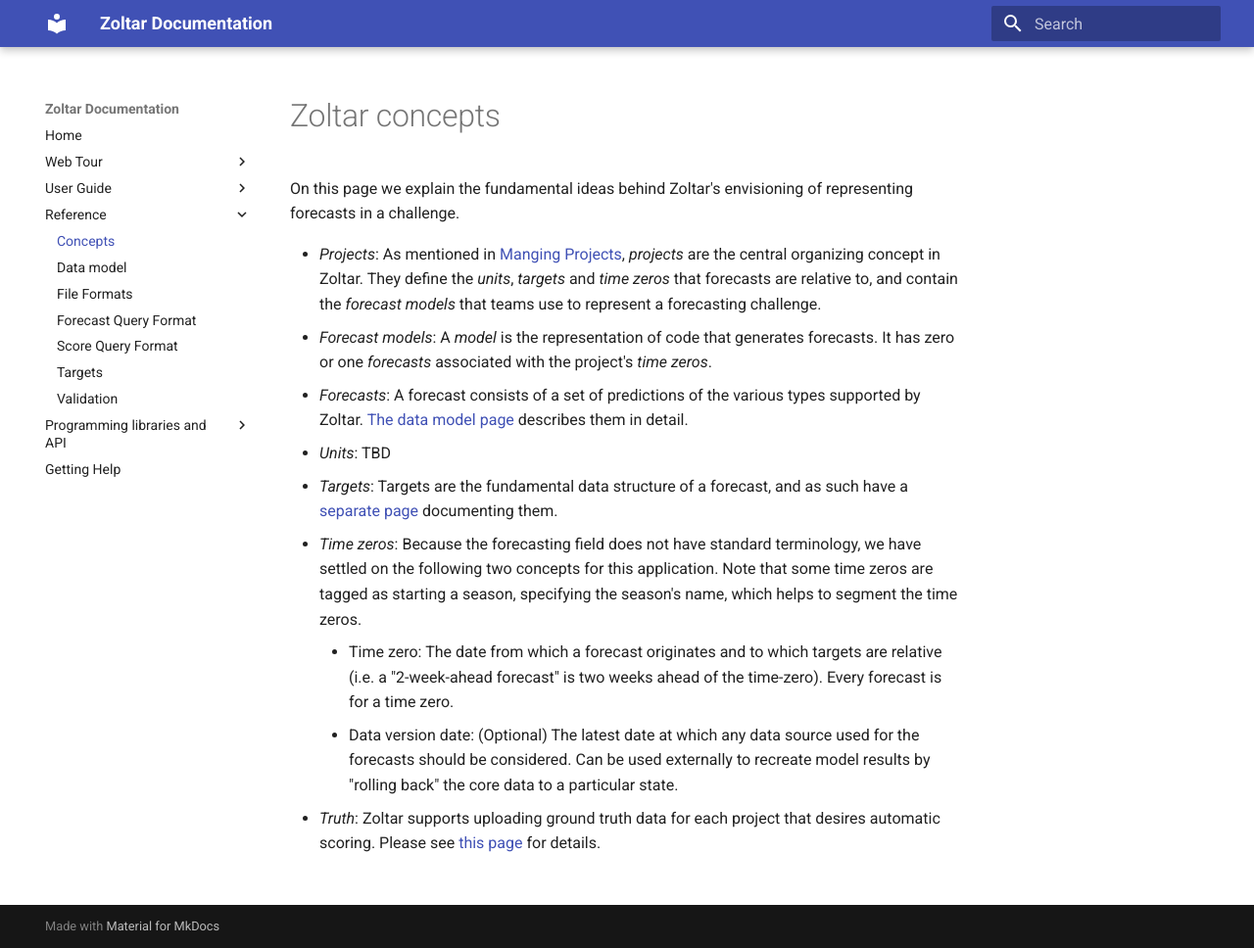
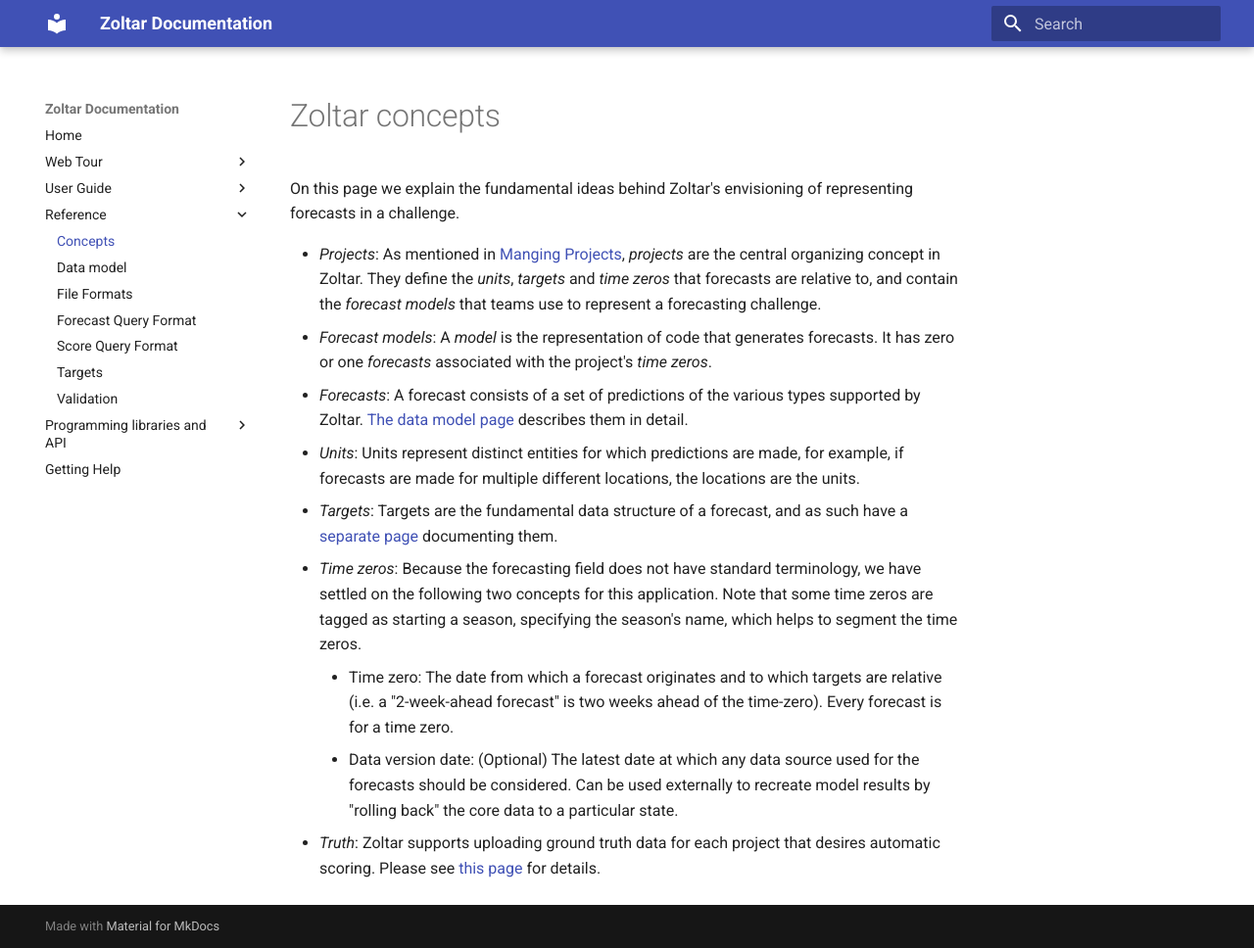
Before and after one commit to reichlab/docs.zoltardata, an MkDocs documentation site: the page built from docs/Concepts.md, in a window 1280 px wide and 968 px high. Shown: the whole window at 98% size. Built offline with MkDocs 1.6.1 and Material for MkDocs 9.7.7, drawn with Linux system fonts in a browser that asks for light colours.

Commit message:
added Concepts.md > _Units_

```diff
--- a/docs/Concepts.md
+++ b/docs/Concepts.md
@@ -5,7 +5,7 @@ On this page we explain the fundamental ideas behind Zoltar's envisioning of rep
 - _Projects_: As mentioned in [Manging Projects](Projects.md), _projects_ are the central organizing concept in Zoltar. They define the _units_, _targets_ and _time zeros_ that forecasts are relative to, and contain the _forecast models_ that teams use to represent a forecasting challenge.
 - _Forecast models_: A _model_ is the representation of code that generates forecasts. It has zero or one _forecasts_ associated with the project's _time zeros_.
 - _Forecasts_: A forecast consists of a set of predictions of the various types supported by Zoltar. [The data model page](DataModel.md) describes them in detail.
-- _Units_: TBD
+- _Units_: Units represent distinct entities for which predictions are made, for example, if forecasts are made for multiple different locations, the locations are the units.
 - _Targets_: Targets are the fundamental data structure of a forecast, and as such have a [separate page](Targets.md) documenting them.
 - _Time zeros_: Because the forecasting field does not have standard terminology, we have settled on the following two concepts for this application. Note that some time zeros are tagged as starting a season, specifying the season's name, which helps to segment the time zeros.
     - Time zero: The date from which a forecast originates and to which targets are relative (i.e. a "2-week-ahead forecast" is two weeks ahead of the time-zero). Every forecast is for a time zero.
```
